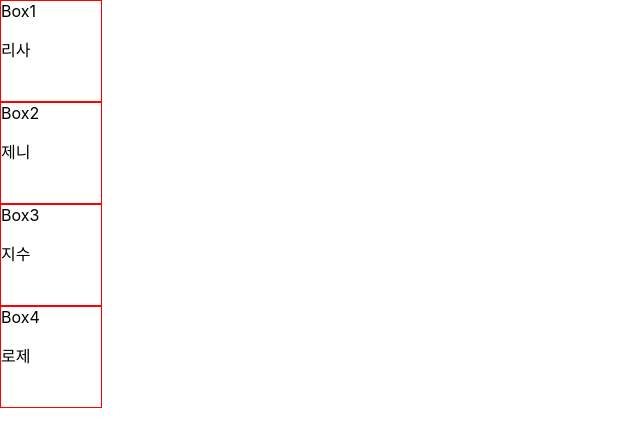
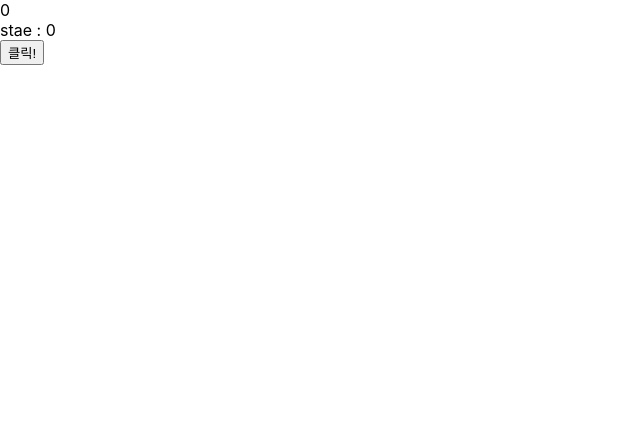
Before and after one commit to lee-junpyo/react_project, a React (Create React App) app in the folder first-react/: page / in a window 1280 px wide. Shown: the top 446 px of the page, without its empty margins (0-640 px from the left). Built offline with nearby package versions, Linux system fonts and the light colour scheme.

Commit message:
state 사용 및 readme 추가

```diff
--- a/first-react/src/App.js
+++ b/first-react/src/App.js
@@ -1,17 +1,41 @@
+// state 버튼 클릭 시 count 늘리기
+import  {useState } from "react" //useState = react hook중 하나
 import './App.css';
-import Box from './component/Box';
+
 
 function App() {
+  let counter = 0;
+  //useState(매개변수)초기값 설정, array 반환 - [상태값, 상태업데이트함수]
+  //UI에 보여줘야하는 값은 state로 만들어야함
+  const [counter2, setCounter2] = useState(0);
+
+  const increase = () => {
+    counter = counter + 1;
+    setCounter2(counter2+1); //함수 호출하여 상태값 변경
+    console.log("counter : ", counter); //count값이 계속 1임 - state 상태변경 시 리렌더링- counter가 초기화(0)됨
+    //state 비동기적으로 작동, 시간이 좀 걸림(함수가 끝날때 실행)
+    //console.log 시 counter2가 이전의 값임 - 비동기 이기 때문
+    console.log("counter2 state : ", counter2);
+  }
   return (
     <div>
-      {/* 컴포넌트 */}
-      <Box name="리사" num={1} />
-      <Box name="제니" num={2} />
-      <Box name="지수" num={3} />
-      <Box name="로제" num={4} />
-  </div>
+      <div>{counter}</div>
+      <div>stae : {counter2}</div>
+      <button onClick={increase}>클릭!</button>
+    </div>
   );
-
+  //1. 유저가 버튼을 클릭한다.
+  //2. counter+1 해서 1이됨
+  //3. setState함수호출
+  //4. console.log 실행됨
+  //5. 변수값은 1로 보이고 state값은 아직 안변했기 때문에 그전에 값이 보인다.
+  //6. 함수 끝
+  //7. app 다시 re render
+  //8. let count =0을 거치면서 counter 값이 다시 0으로 초기화 된다.
+  //9. state값은 update가 되면서 다시 reder를 한다.
+  // 변수는 re render 초기화 된다.
+  // state값은 비 동기적으로 처리된다.
+  // 잠깐 기억해야하는값은 변수 사용
 }
 
 export default App;
```
Also changed, not shown: 1 other file (tests, documents, lock files or other folders).
